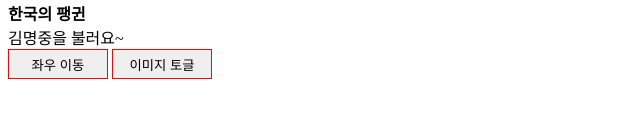
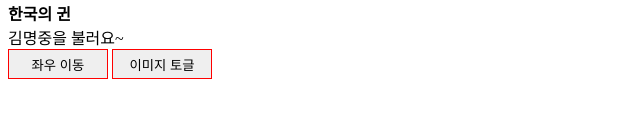
Before and after one commit to potato-0/potato-0.github.io, a plain HTML site: page jsq ex4.html in a window 1280 px wide. Shown: the part 349-466 px from the top of the page, 0-640 px from the left. Drawn offline with nearby package versions, Linux system fonts and the light colour scheme.

Commit message:
Update jsq ex4.html

```diff
--- a/jsq ex4.html
+++ b/jsq ex4.html
@@ -29,7 +29,7 @@
   <body>
     <a href="index.html"><h3>HOME</h3></a><br>
     <img src="peng.jpg" id="p" width="400" height="265"><br>
-    <b>한국의 팽귄</b><br>김명중을 불러요~<br>
+    <b>한국의 귄</b><br>김명중을 불러요~<br>
     <button id="btn1">좌우 이동</button>
     <button id="btn2">이미지 토글</button>
   </body>
```
